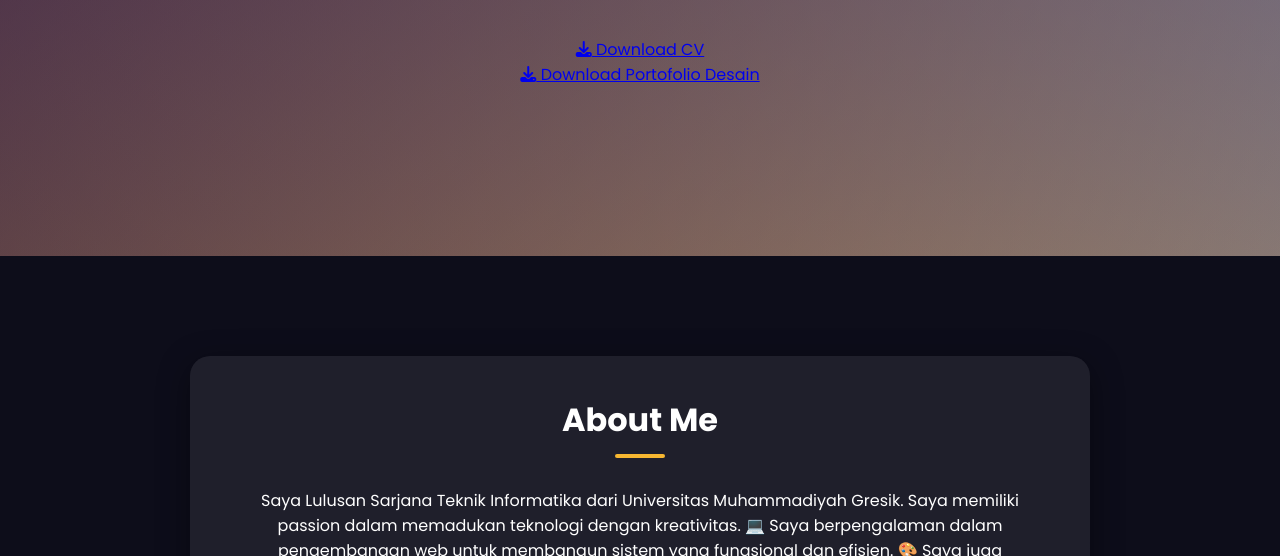
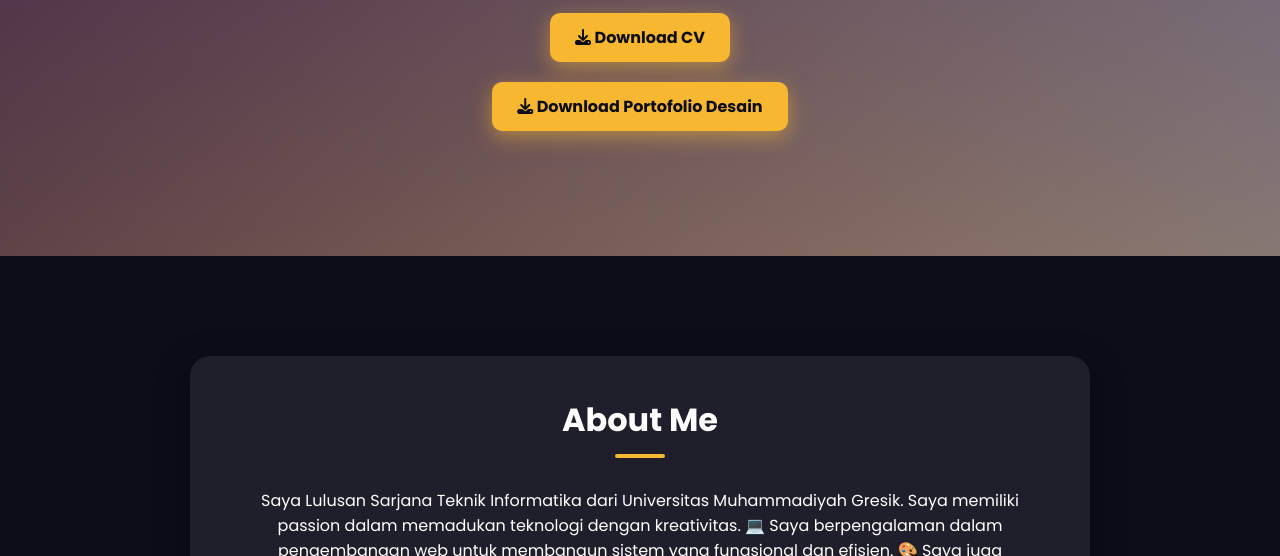
Before and after one commit to ichsanmaulana166/ichsanmaulana166.github.io, a plain HTML site: page index.html in a window 1280 px wide. Shown: the part 544-1100 px from the top of the page. Drawn offline with Linux system fonts and the light colour scheme.

Commit message:
style.css

```diff
--- a/style.css
+++ b/style.css
@@ -86,9 +86,29 @@
   text-align: center;
 }
 
+.download-btn {
+  display: inline-block;
+  margin-top: 20px;
+  padding: 12px 25px;
+  background: #f7b731;
+  color: #0d0d1a;
+  font-weight: 700;
+  border-radius: 10px;
+  text-decoration: none;
+  box-shadow: 0 6px 20px rgba(247,183,49,0.5);
+  transition: 0.3s;
+}
+
+.download-btn:hover {
+  background: #fff;
+  color: #0d0d1a;
+  transform: translateY(-5px);
+  box-shadow: 0 10px 25px rgba(255,255,255,0.3);
+}
 
     /* CONTACT */
     .contact-links a{color:#f7b731;font-size:1.8rem;margin:0 10px;transition:.3s;}
     .contact-links a:hover{color:#fff;transform:scale(1.2);}
 
+
     footer{padding:20px;text-align:center;background:rgba(0,0,0,.3);font-size:.9rem;}
```
